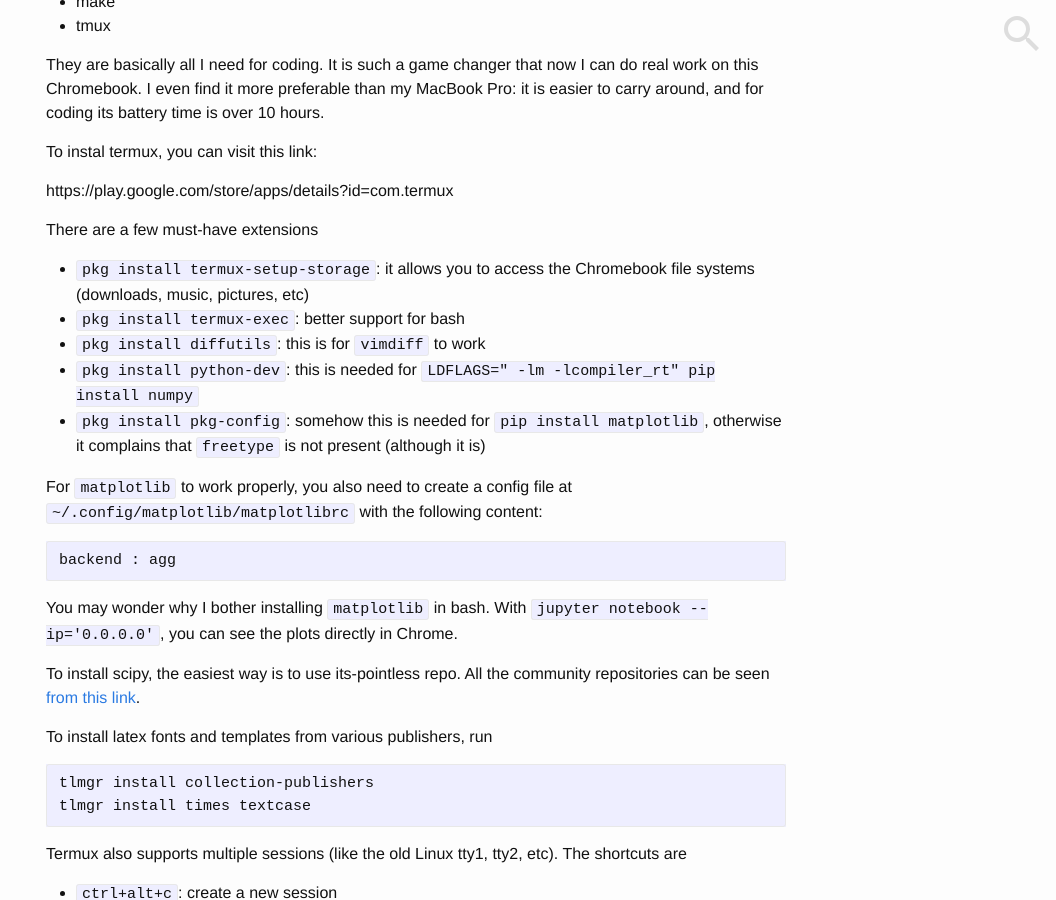
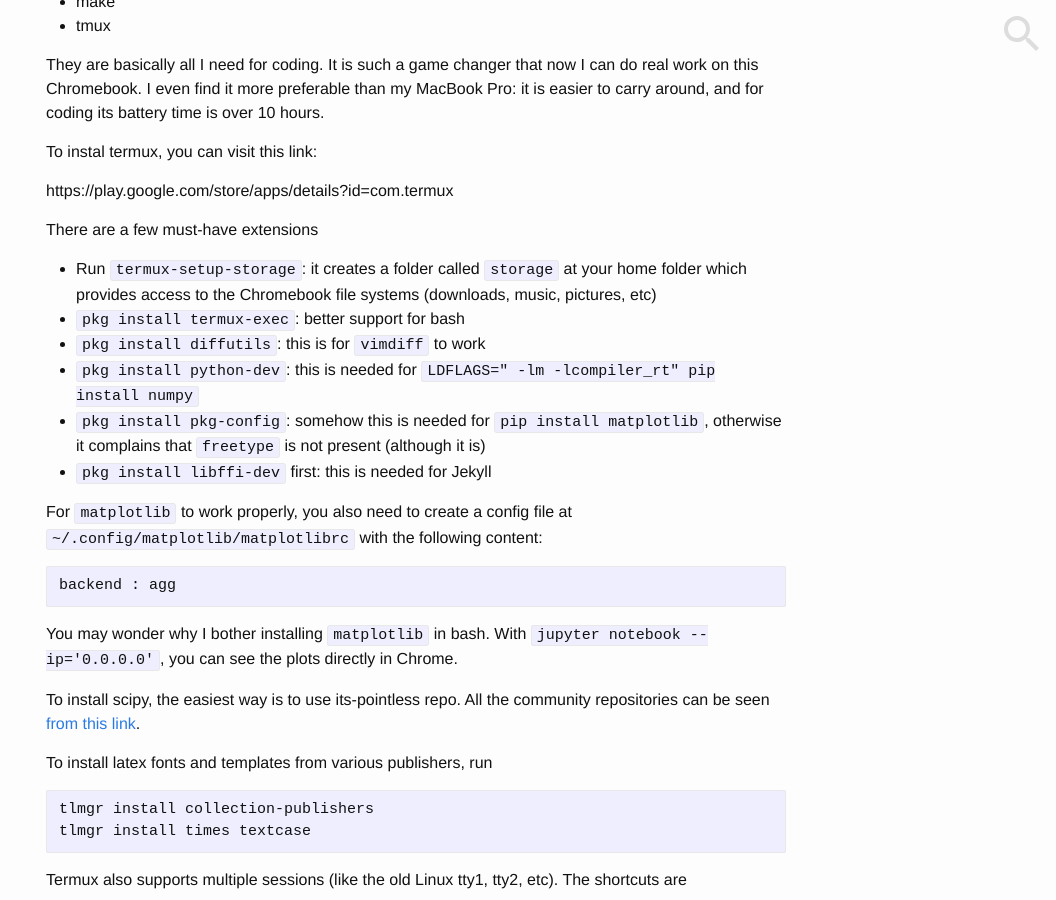
Before and after one commit to nosarthur/nosarthur.github.io, a Jekyll site: the page built from _posts/2018-01-15-termux.md, in a window 1280 px wide and 900 px high, scrolled down 981 px. Shown: the whole window, without its empty margins (224-1280 px from the left). Built offline with Jekyll 4.4.1, drawn with Linux system fonts in a browser that asks for light colours; comment, search, counter and statistics services are not loaded; some of the changed text lies outside the part shown.

Commit message:
add code post

```diff
--- a/_posts/2018-01-15-termux.md
+++ b/_posts/2018-01-15-termux.md
@@ -54,11 +54,13 @@ https://play.google.com/store/apps/details?id=com.termux
 
 There are a few must-have extensions
 
-* `pkg install termux-setup-storage`: it allows you to access the Chromebook file systems (downloads, music, pictures, etc)
+* Run `termux-setup-storage`: it creates a folder called `storage` at your home folder
+  which provides access to the Chromebook file systems (downloads, music, pictures, etc)
 * `pkg install termux-exec`: better support for bash
 * `pkg install diffutils`: this is for `vimdiff` to work
 * `pkg install python-dev`: this is needed for `LDFLAGS=" -lm -lcompiler_rt" pip install numpy`
 * `pkg install pkg-config`: somehow this is needed for `pip install matplotlib`, otherwise it complains that `freetype` is not present (although it is)
+* `pkg install libffi-dev` first: this is needed for Jekyll
 
 For `matplotlib` to work properly, you also need to create a config file at `~/.config/matplotlib/matplotlibrc` with the following content:
 
```
Also changed, not shown: other parts of _posts/2018-01-15-termux.md (+0 -1 lines), _drafts/2018-06-01-benjamin-franklin.md (renamed from _drafts/benjamin-franklin.md, +1 -1 lines), _drafts/code.md (deleted, +0 -11 lines), _drafts/pypi.md (+1 -1 lines), _posts/2018-05-26-code.md (added, +22 -0 lines), links.md (+0 -1 lines).
